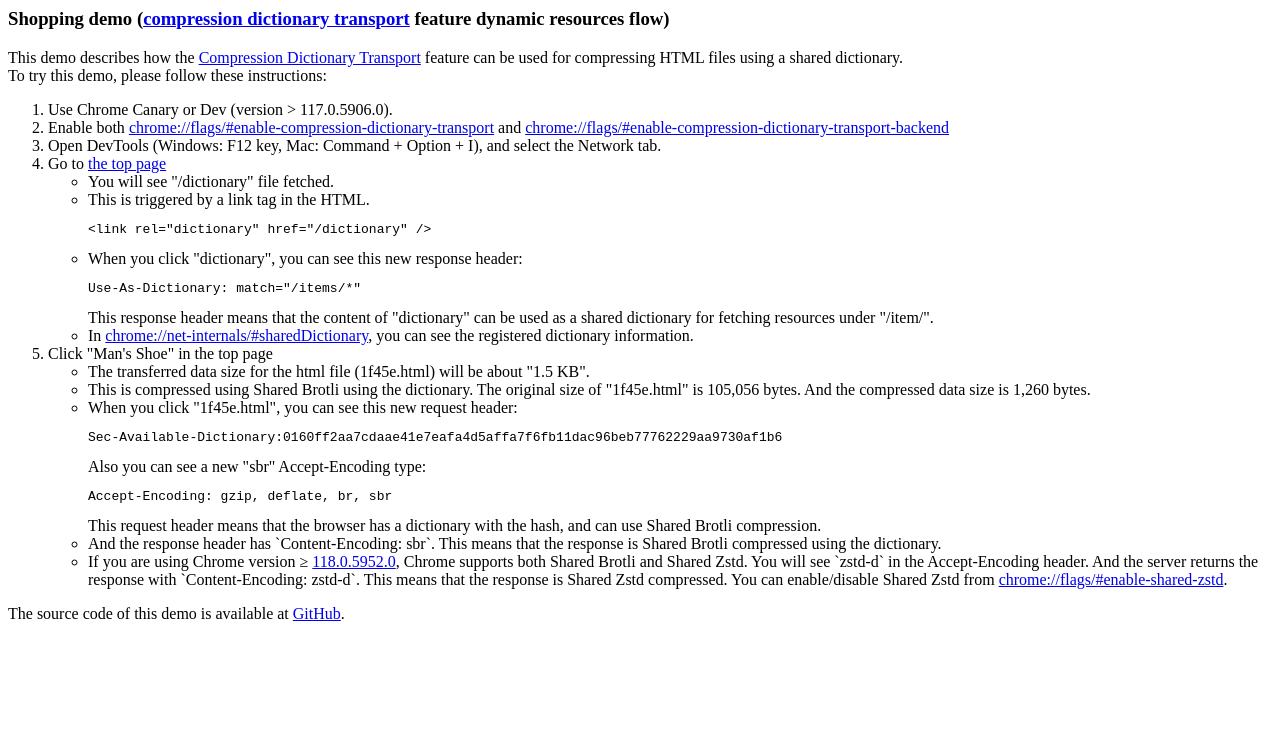
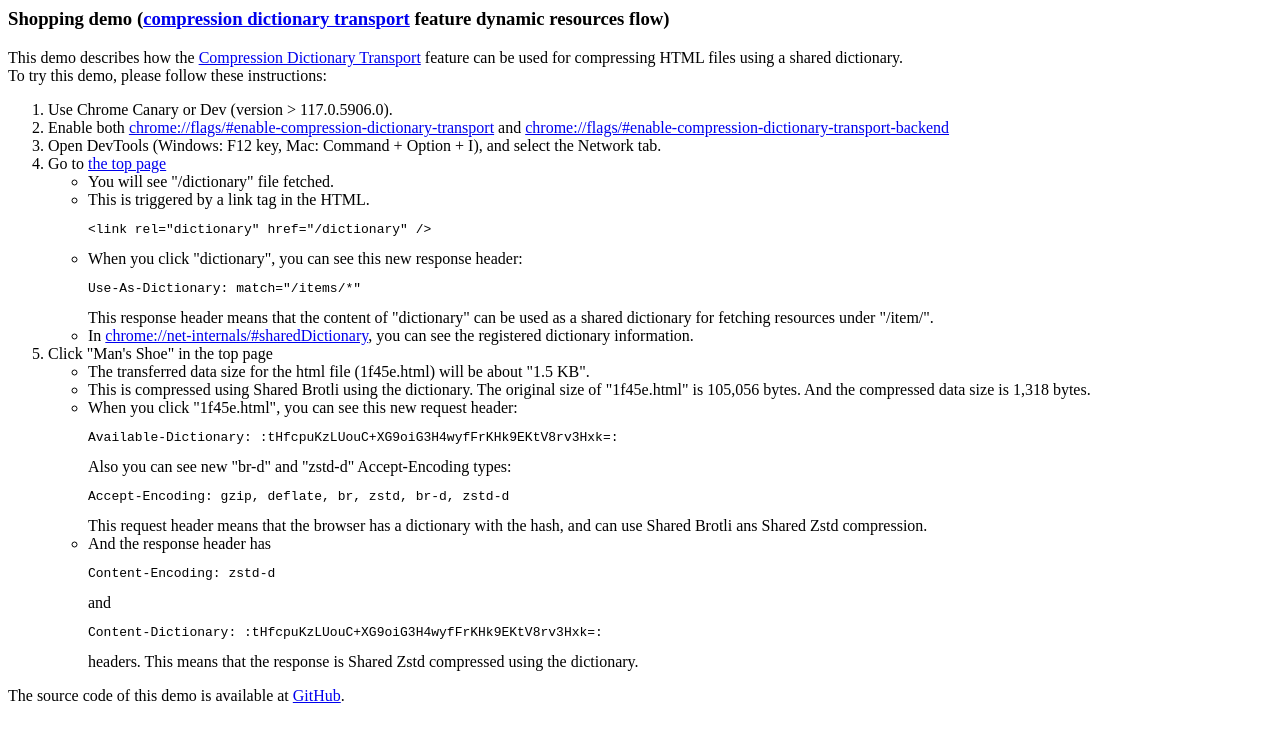
Before and after one commit to horo-t/compression-dictionary-transport-shop-demo, a website: page public/about.html in a window 1280 px wide. Drawn offline with Linux system fonts and the light colour scheme.

Commit message:
Update about.html

```diff
--- a/public/about.html
+++ b/public/about.html
@@ -50,24 +50,18 @@
         <li>
           This is compressed using Shared Brotli using the dictionary. The original size of "1f45e.html" is 105,056
           bytes.
-          And the compressed data size is 1,260 bytes.</li>
+          And the compressed data size is 1,318 bytes.</li>
         <li>
           When you click "1f45e.html", you can see this new request header:
-          <pre>Sec-Available-Dictionary:0160ff2aa7cdaae41e7eafa4d5affa7f6fb11dac96beb77762229aa9730af1b6</pre>
-          Also you can see a new "sbr" Accept-Encoding type:
-          <pre>Accept-Encoding: gzip, deflate, br, sbr</pre>
+          <pre>Available-Dictionary: :tHfcpuKzLUouC+XG9oiG3H4wyfFrKHk9EKtV8rv3Hxk=:</pre>
+          Also you can see new "br-d" and "zstd-d" Accept-Encoding types:
+          <pre>Accept-Encoding: gzip, deflate, br, zstd, br-d, zstd-d</pre>
           This request header means that the browser has a dictionary with the hash, and can use Shared Brotli
-          compression.
+          ans Shared Zstd compression.
         </li>
         <li>
-          And the response header has `Content-Encoding: sbr`. This means that the response is Shared Brotli compressed using the
-          dictionary.
-        </li>
-        <li>
-          If you are using Chrome version &ge; <a href="https://chromiumdash.appspot.com/commit/9ff600f7bba296380dea0b03d33b5887eab088c0">118.0.5952.0</a>,
-          Chrome supports both Shared Brotli and Shared Zstd. You will see `zstd-d` in the Accept-Encoding header.
-          And the server returns the response with `Content-Encoding: zstd-d`. This means that the response is Shared Zstd compressed.
-          You can enable/disable Shared Zstd from <a href="chrome://flags/#enable-shared-zstd">chrome://flags/#enable-shared-zstd</a>.
+          And the response header has <pre>Content-Encoding: zstd-d</pre> and <pre>Content-Dictionary: :tHfcpuKzLUouC+XG9oiG3H4wyfFrKHk9EKtV8rv3Hxk=:</pre> headers.
+          This means that the response is Shared Zstd compressed using the dictionary.
         </li>
       </ul>
     </li>
```
Also changed, not shown: server.js (+18 -8 lines).
